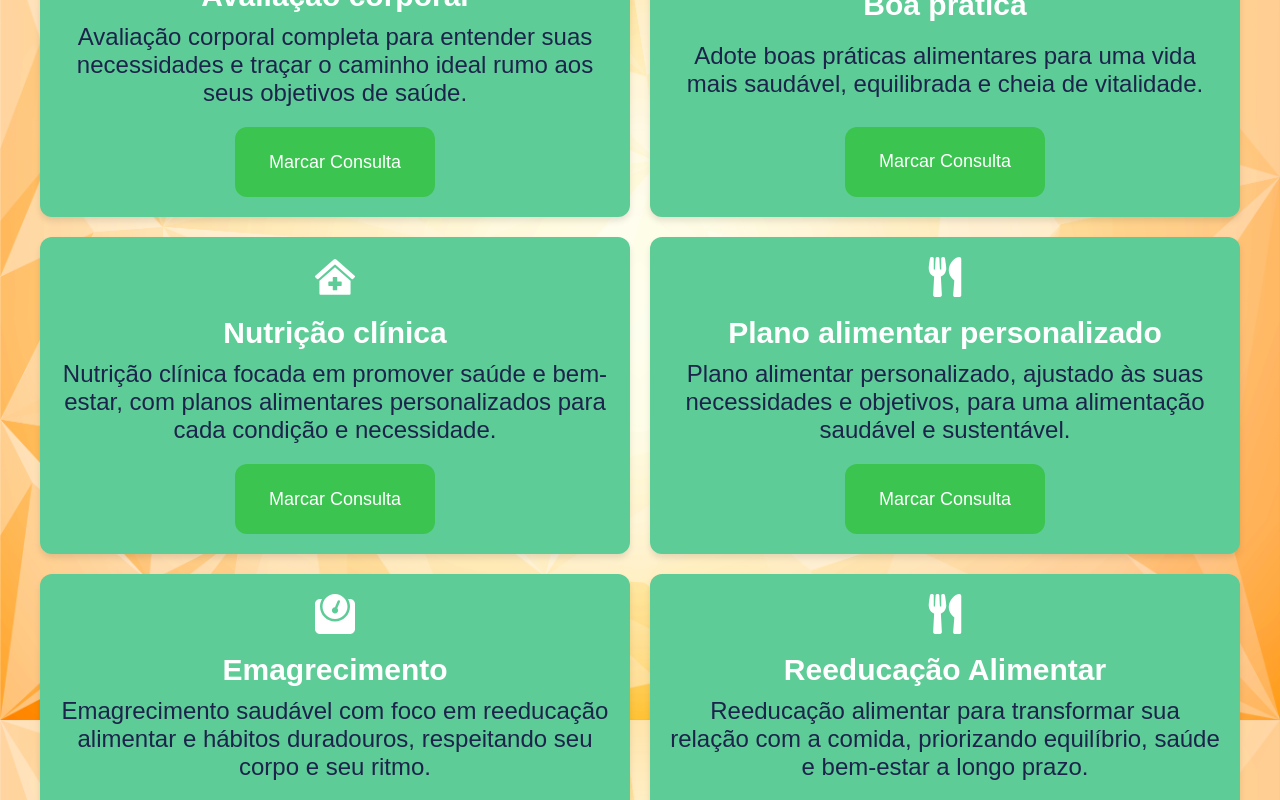
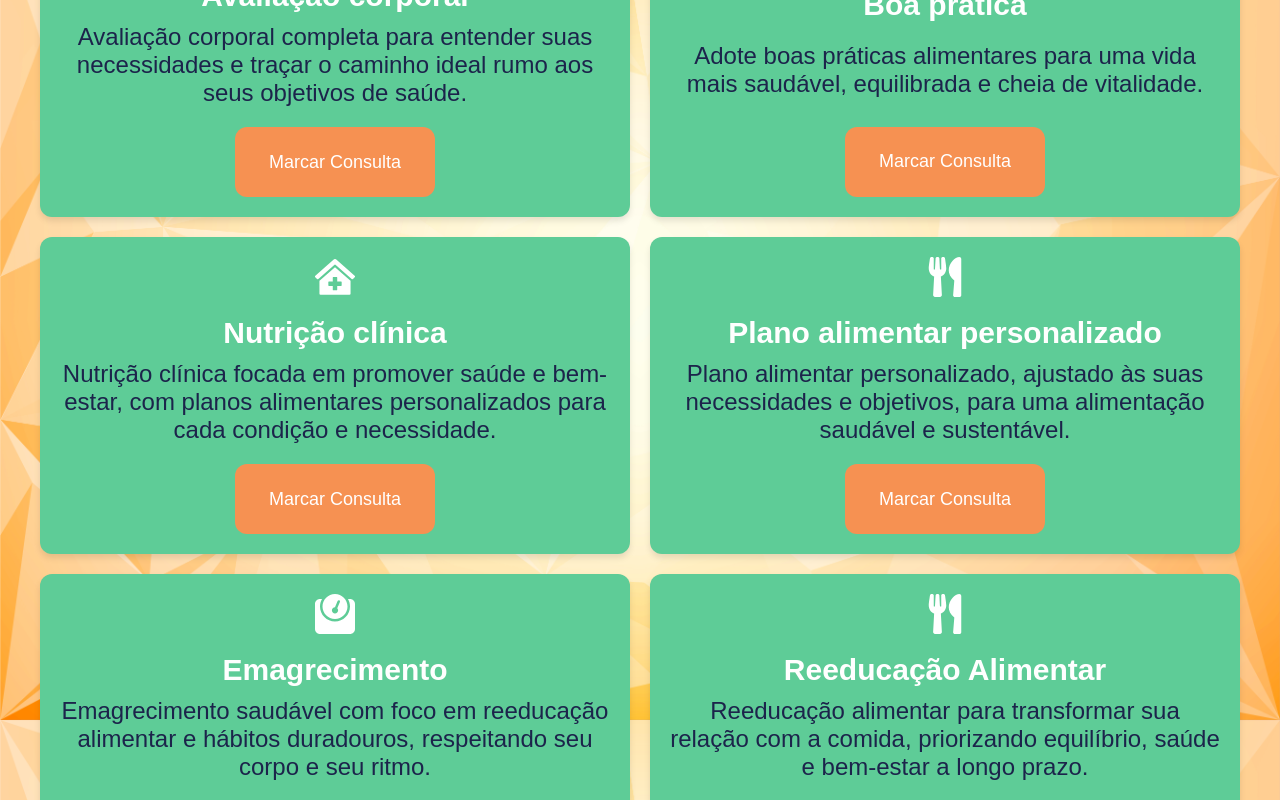
Before and after one commit to MahFelix/NutriDay, a React (Vite) app: page / in a window 1280 px wide. Shown: the part 880-1680 px from the top of the page. Built offline with nearby package versions, Linux system fonts and the light colour scheme.

Commit message:
💄 feat: Estilização CSS do formulário

```diff
--- a/src/components/SectionCards.jsx
+++ b/src/components/SectionCards.jsx
@@ -69,7 +69,7 @@ export const Description = styled.p`
 `;
 
 export const Button = styled.a` /* Alterando de button para a para criar um link */
-  background-color: #3BC550;
+  background-color: #F69152;
   display: flex;
   border: none;
   padding: 10px 20px;
@@ -87,10 +87,12 @@ export const Button = styled.a` /* Alterando de button para a para criar um link
   &:hover {
     background-color: #2d9643;
     transform: scale(1.1);
+    border: solid 1px;
+    border-color: #F69152;
   }
 
   @media (max-width: 768px) {
-    width: 200px;
+    max-width: 200px;
     height: 60px;
     font-size: 20px;
   }
```
